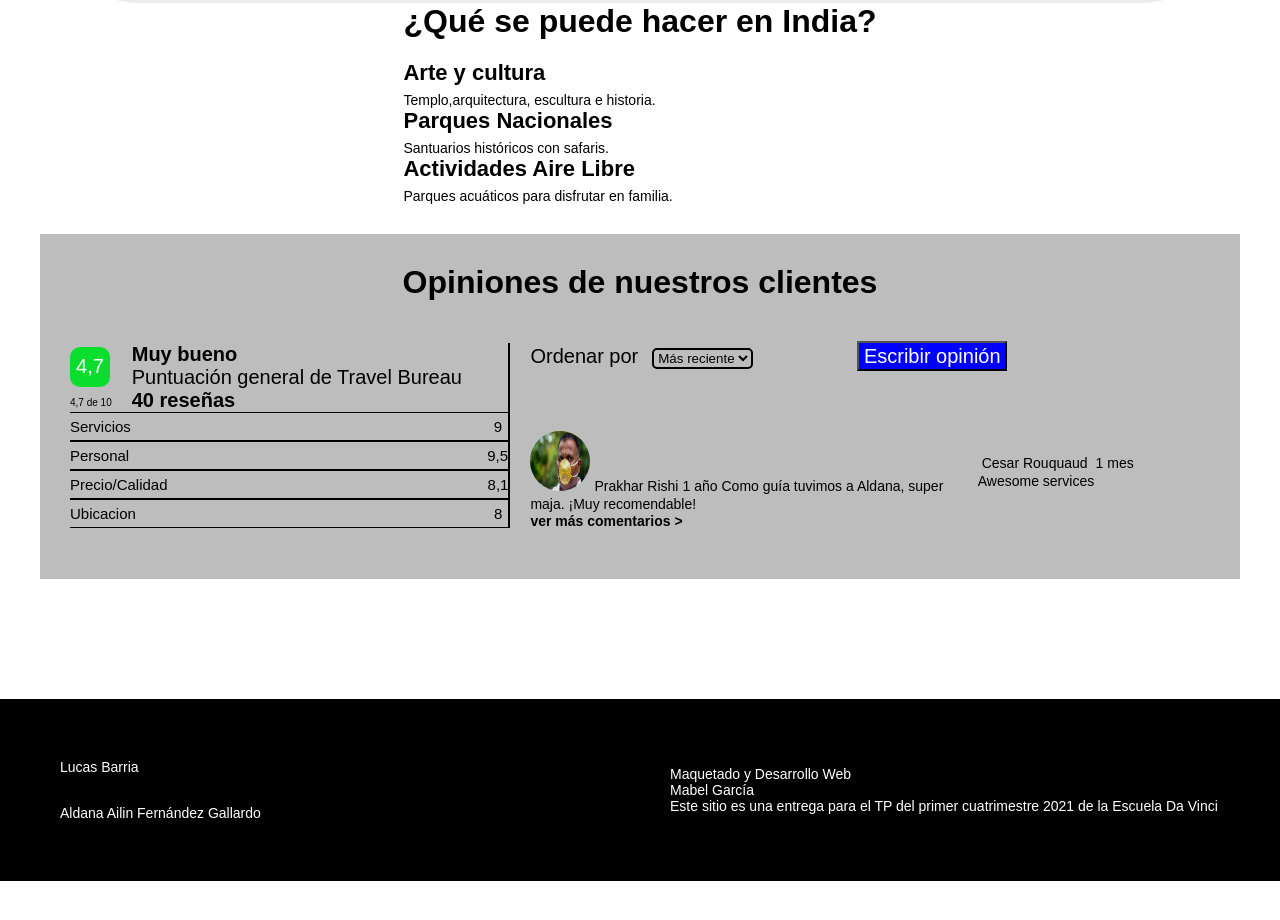
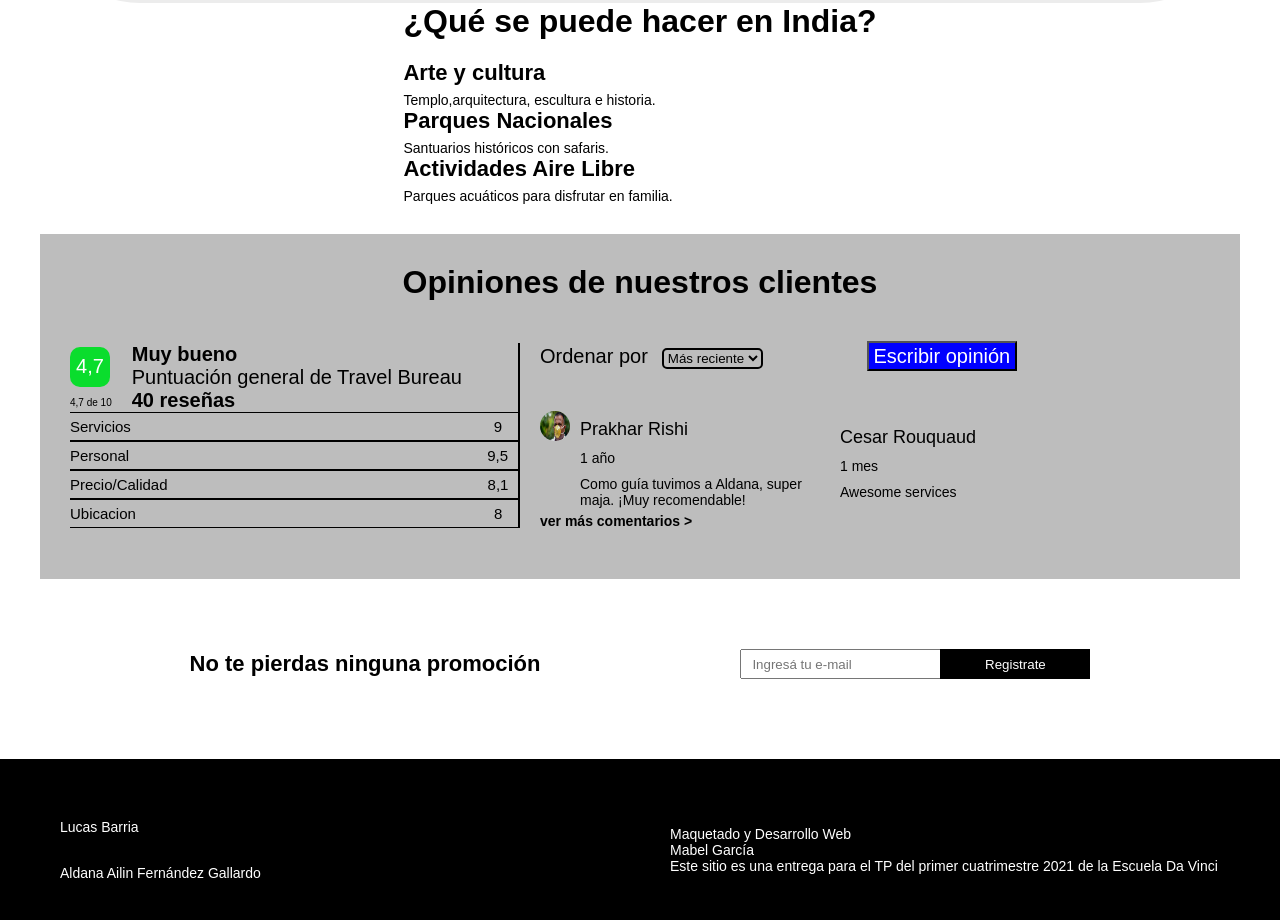
Before and after one commit to lucasbarria/taj-mahal-sitio-web, a plain HTML site: page index.html in a window 1280 px wide. Shown: the part 1764-2684 px from the top of the page. Before the commit the page ends 2645 px from the top, so only its background shows below. Drawn offline with Linux system fonts and the light colour scheme; a web font is replaced by a local one.

Commit message:
home casi terminada

```diff
--- a/Styles/style.css
+++ b/Styles/style.css
@@ -68,6 +68,12 @@ body{
 }
 
 /*---Titulo-----------------------------------------------------------------------------------------------------------*/
+.header-index p{
+    position: relative;
+    right: 730px;
+    top: 30px;
+    font-size: 20px;
+}
 .h1-index, .h1-turismo{
     font-size: 100px;
     font-family: 'Petemoss', cursive;
@@ -289,9 +295,27 @@ p{
 .div-comentarios p{
     display: inline;
 }
+.comentarios{
+    display: flex;
+    flex-direction: row;
+}
+.comentarios div{
+    margin: 3px 0 0 10px;
+    width: 250px;
+    display: flex;
+    justify-content: flex-start;
+    align-items: flex-start;
+    flex-direction: column;
+}
+.comentarios div p{
+    margin: 5px 0 5px 0;
+}
+.comentarios div p:first-child{
+    font-size: 18px;
+}
 .foto-perfil{
-    width: 60px;
-    height: 60px;
+    width: 30px;
+    height: 30px;
     border-radius: 100px;
 }
 .estrellas{
@@ -300,7 +324,7 @@ p{
 
 }
 .ordenarPor{
-    margin-bottom: 60px;
+    margin-bottom: 40px;
 }
 .ordenarPor select{
     background-color: transparent;
@@ -319,8 +343,31 @@ p{
     width: 150px;
     color: white;
 }
-
-
+.promociones{
+    display: flex;
+    justify-content: flex-start;
+    align-items: center;
+    flex-direction: row;
+    margin: 40px;
+}
+.promociones div p{
+    font-size: 22px;
+}
+.form-index{
+    margin-left: 200px;
+}
+.form-index form input{
+    height: 30px;
+    padding: 10px;
+}
+.form-index form button{
+    background-color: black;
+    color: white;
+    height: 30px;
+    border: none;
+    width: 150px;
+    margin-left: -5px;
+}
 
 /* CONTACTO-------------------------------------------------------------------------------------------------------------------- */
 
@@ -342,7 +389,7 @@ main-contacto{
     flex-direction: column;
     margin: 20px;
 }
-main form{
+.main-contacto form{
     margin-top: 20px;
     border: 1px solid #737373;
     padding: 30px;
@@ -499,7 +546,7 @@ section ol li{
     margin: 20px;
 }
 .contenido{
-    padding-bottom: 50px;
+    /* padding-bottom: 50px; */
     margin: 20px;
 }
 .contenido h2{
--- a/index.html
+++ b/index.html
@@ -156,20 +156,35 @@
 							<div class="row">
 								<div class="comentarios">
 									<img src="/imagenes/foto-de-perfil.jpg" alt="" class="foto-perfil">
+									<div>
 										<p>Prakhar Rishi</p>
 										<p>1 año</p>
 										<p>Como guía tuvimos a Aldana, super maja. ¡Muy recomendable!</p>
 									</div>
+								</div>
 								<div class="comentarios">
 									<img src="" alt="">
+									<div>
 										<p>Cesar Rouquaud</p>
 										<img src="" alt="">
 										<p>1 mes</p>
 										<p>Awesome services</p>
 									</div>
 								</div>
+							</div>
 							<p><strong>ver más comentarios ></strong></p>
 						</div>
+					</div>
+				</div>
+				<div class="promociones">
+					<div>
+						<p><strong>No te pierdas ninguna promoción</strong></p>
+					</div>
+					<div class="form-index">
+						<form action="">
+							<input type="email" name="" id="email" placeholder="Ingresá tu e-mail">
+							<button type="submit">Registrate</button>
+						</form>
 					</div>
 				</div>
 			</main>
```
Also changed, not shown: imagenes/5-estrellas.jpg (deleted), imagenes/5estrellas.jpg (deleted). Lines whose indentation alone changed are shown as unchanged.
